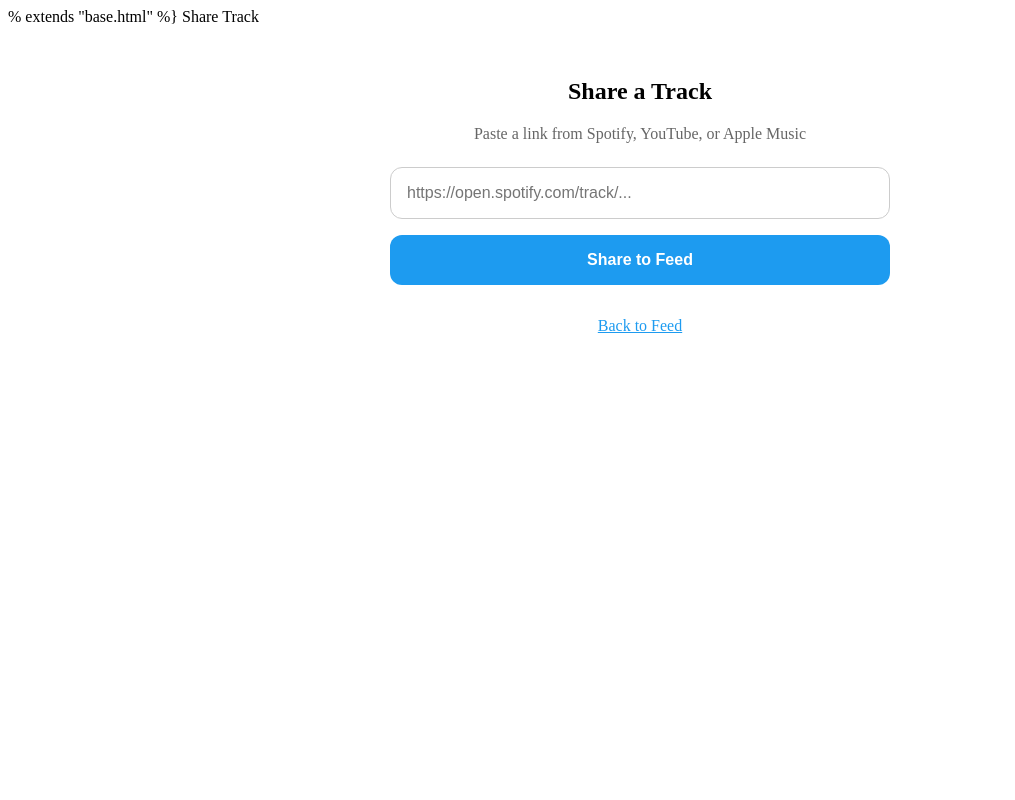
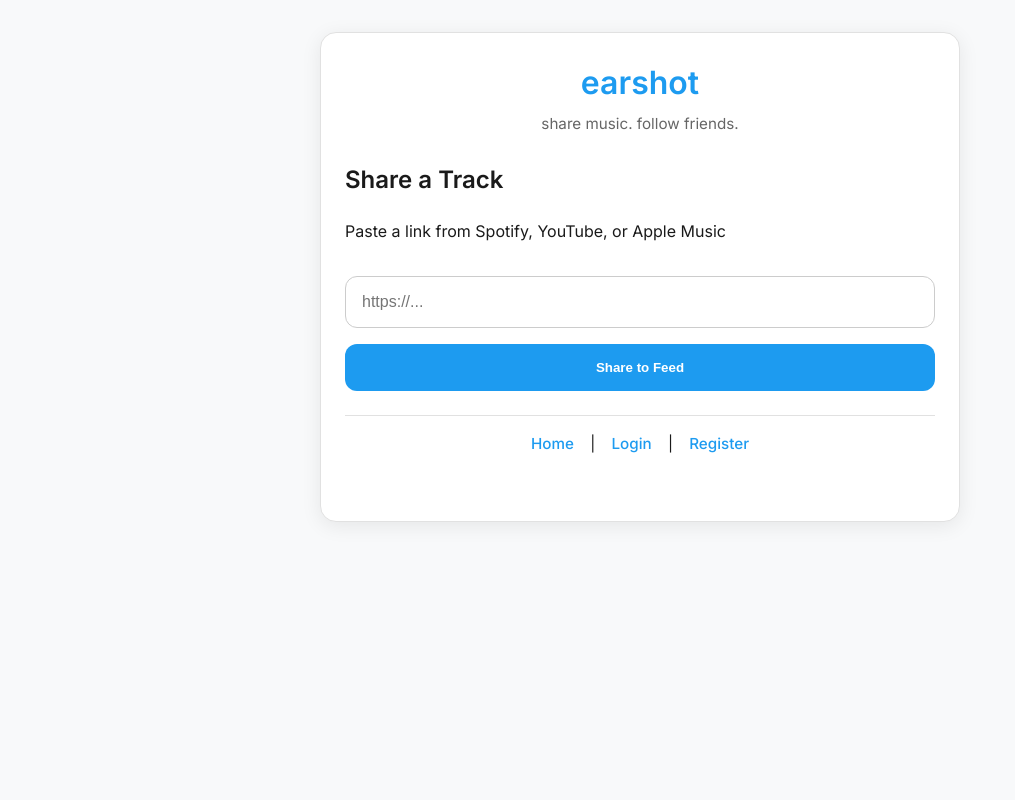
Before and after one commit to dygitalgraffiti/earshot-app, a Flask app: page /post in a window 1280 px wide. Shown: the whole page, without its empty margins (0-1015 px from the left). Run offline with Flask 3, Linux system fonts and the light colour scheme; some libraries are stand-ins or nearby versions.

Commit message:
Update post.html

```diff
--- a/templates/post.html
+++ b/templates/post.html
@@ -1,48 +1,43 @@
-% extends "base.html" %}
+{% extends "base.html" %}
 {% block title %}Share Track{% endblock %}
 
 {% block content %}
-  <div style="text-align: center; padding: 2rem 0;">
-    <h2>Share a Track</h2>
-    <p style="color: #666; margin-bottom: 1.5rem;">
-      Paste a link from Spotify, YouTube, or Apple Music
-    </p>
+  <h2>Share a Track</h2>
+  <p>Paste a link from Spotify, YouTube, or Apple Music</p>
 
-    <form method="POST" style="max-width: 500px; margin: 0 auto;">
-      <input
-        type="text"
-        name="url"
-        placeholder="https://open.spotify.com/track/..."
-        required
-        style="
-          width: 100%;
-          padding: 1rem;
-          font-size: 1rem;
-          border: 1px solid #ccc;
-          border-radius: 12px;
-          margin-bottom: 1rem;
-        "
-      />
-      <button
-        type="submit"
-        style="
-          width: 100%;
-          padding: 1rem;
-          background: #1d9bf0;
-          color: white;
-          border: none;
-          border-radius: 12px;
-          font-weight: 600;
-          font-size: 1rem;
-          cursor: pointer;
-        "
-      >
-        Share to Feed
-      </button>
-    </form>
+  <form id="post-form">
+    <input type="text" name="url" placeholder="https://..." required style="width:100%; padding:1rem; margin:1rem 0; font-size:1rem; border-radius:12px; border:1px solid #ccc;">
+    <button type="submit" style="width:100%; padding:1rem; background:#1d9bf0; color:white; border:none; border-radius:12px; font-weight:600;">Share to Feed</button>
+  </form>
 
-    <p style="margin-top: 2rem;">
-      <a href="/" style="color: #1d9bf0;">Back to Feed</a>
-    </p>
-  </div>
+  <script>
+    document.getElementById('post-form').addEventListener('submit', async (e) => {
+      e.preventDefault();
+      const user = window.earshotUser;
+      if (!user) {
+        alert('Log in to share');
+        window.location.href = '/login';
+        return;
+      }
+
+      const formData = new FormData(e.target);
+      const url = formData.get('url');
+
+      const res = await fetch('/post', {
+        method: 'POST',
+        headers: { 'Content-Type': 'application/json' },
+        body: JSON.stringify({
+          user_id: user.id,
+          url: url
+        })
+      });
+
+      const data = await res.json();
+      if (data.success) {
+        window.location.href = data.redirect;
+      } else {
+        alert(data.error || 'Failed to post');
+      }
+    });
+  </script>
 {% endblock %}
```
